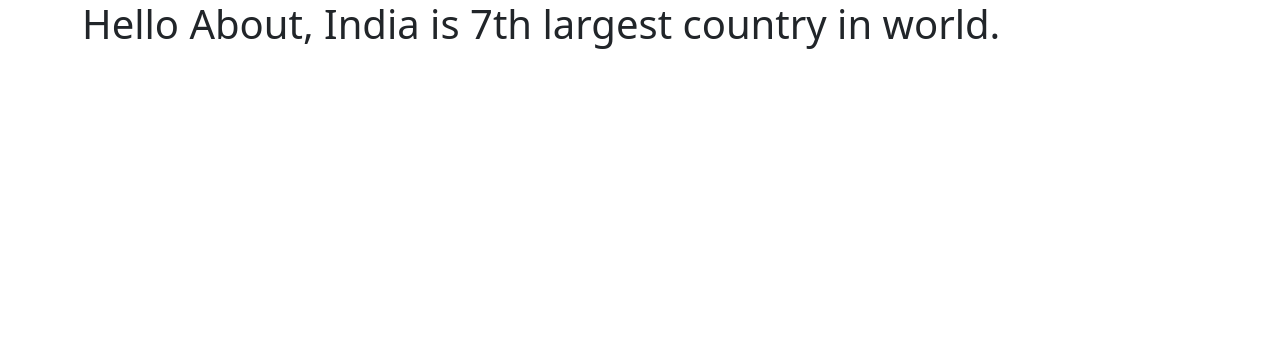
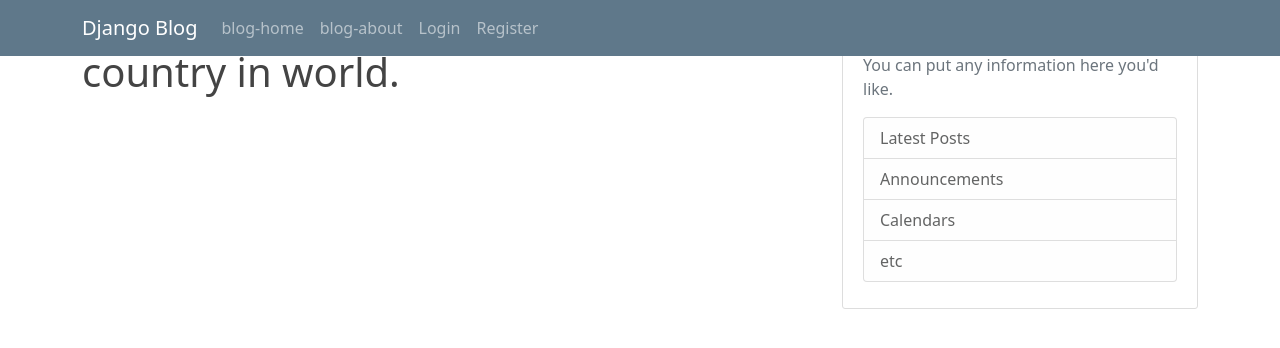
Before and after one commit to kalpenptl41/Django_Project1, a Django app: page /about/ in a window 1280 px wide. Shown: the top 348 px of the page. Run offline with Django 4.2, Linux system fonts and the light colour scheme.

Commit message:
added templates and css files

```diff
--- a/my_project/blog/admin.py
+++ b/my_project/blog/admin.py
@@ -1,3 +1,6 @@
 from django.contrib import admin
+from . models import Post
 
 # Register your models here.
+
+admin.site.register(Post)
--- /dev/null
+++ b/my_project/blog/static/blog/main.css
@@ -0,0 +1,84 @@
+body {
+    background: #fafafa;
+    color: #333333;
+    margin-top: 5rem;
+}
+
+h1, h2, h3, h4, h5, h6 {
+    color: #444444;
+}
+
+ul {
+    margin: 0;
+}
+
+.bg-steel {
+    background-color: #5f788a;
+}
+
+.site-header .navbar-nav .nav-link {
+    color: #cbd5db;
+}
+
+.site-header .navbar-nav .nav-link:hover {
+    color: #ffffff;
+}
+
+.site-header .navbar-nav .nav-link.active {
+    font-weight: 500;
+}
+
+.content-section {
+    background: #ffffff;
+    padding: 10px 20px;
+    border: 1px solid #dddddd;
+    border-radius: 3px;
+    margin-bottom: 20px;
+}
+
+.article-title {
+    color: #444444;
+}
+
+.article-title:hover {
+    color: #428bca;
+    text-decoration: none;
+}
+
+.article-content {
+    white-space: pre-line;
+}
+
+article-img {
+    height: 65px;
+    width: 65px;
+    margin-right: 16px;
+}
+
+.article-metadata {
+    padding-bottom: 1px;
+    margin-bottom: 4px;
+    border-bottom: 1px solid #e3e3e3;
+}
+
+.article-metadata s:hover {
+    color: #333;
+    text-decoration: none;
+}
+
+.article-svg {
+    width: 25px;
+    height: 25px;
+    vertical-align: middle;
+}
+
+.account-img {
+    height: 125px;
+    width: 125px;
+    margin-right: 20px;
+    margin-bottom: 16px;
+}
+
+.account-heading {
+    font-size: 2.5rem;
+}
--- a/my_project/blog/templates/blog/base.html
+++ b/my_project/blog/templates/blog/base.html
@@ -1,8 +1,12 @@
+{% load static %}
+
 <!DOCTYPE html>
 <html>
 	<head>
 		<meta charset="utf-8">
 		<meta name="viewport" content="width=device-width, initial-scale=1">
+
+		<link rel="stylesheet" type="text/css" href="{% static 'blog/main.css' %}">
 
     	<link href="https://cdn.jsdelivr.net/npm/bootstrap@5.1.3/dist/css/bootstrap.min.css" rel="stylesheet" integrity="sha384-1BmE4kWBq78iYhFldvKuhfTAU6auU8tT94WrHftjDbrCEXSU1oBoqyl2QvZ6jIW3" crossorigin="anonymous">
 
@@ -14,9 +18,49 @@
 	</head>
 
 	<body>
-		<div class="container">
-			{% block content %}{% endblock %}
-		</div>
+
+	<header class="site-header">
+	    <nav class="navbar navbar-expand-md navbar-dark bg-steel fixed-top">
+	      <div class="container">
+	        <a class="navbar-brand mr-4" href="/">Django Blog</a>
+	        <button class="navbar-toggler" type="button" data-toggle="collapse" data-target="#navbarToggle" aria-controls="navbarToggle" aria-expanded="false" aria-label="Toggle navigation">
+	        <span class="navbar-toggler-icon"></span>
+	        </button>
+	        <div class="collapse navbar-collapse" id="navbarToggle">
+	          <div class="navbar-nav mr-auto">
+	            <a class="nav-item nav-link" href="/">blog-home</a>
+	            <a class="nav-item nav-link" href="/about">blog-about</a>
+	          </div>
+	          <!-- Navbar Right Side -->
+	          <div class="navbar-nav">
+	            <a class="nav-item nav-link" href="#">Login</a>
+	            <a class="nav-item nav-link" href="#">Register</a>
+	          </div>
+	        </div>
+	      </div>
+	    </nav>
+	</header>
+
+		<main role="main" class="container">
+		  <div class="row">
+		    <div class="col-md-8">
+		      {% block content %}{% endblock %}
+		    </div>
+		    <div class="col-md-4">
+		      <div class="content-section">
+		        <h3>Our Sidebar</h3>
+		        <p class='text-muted'>You can put any information here you'd like.
+		          <ul class="list-group">
+		            <li class="list-group-item list-group-item-light">Latest Posts</li>
+		            <li class="list-group-item list-group-item-light">Announcements</li>
+		            <li class="list-group-item list-group-item-light">Calendars</li>
+		            <li class="list-group-item list-group-item-light">etc</li>
+		          </ul>
+		        </p>
+		      </div>
+		    </div>
+		  </div>
+		</main>
 
     	<script src="https://cdn.jsdelivr.net/npm/bootstrap@5.1.3/dist/js/bootstrap.bundle.min.js" integrity="sha384-ka7Sk0Gln4gmtz2MlQnikT1wXgYsOg+OMhuP+IlRH9sENBO0LRn5q+8nbTov4+1p" crossorigin="anonymous"></script>
    	</body>
--- a/my_project/blog/urls.py
+++ b/my_project/blog/urls.py
@@ -2,6 +2,6 @@ from django.urls import path
 from . import views
 
 urlpatterns = [
-    path('home/', views.home, name='blog-home'),
+    path('', views.home, name='blog-home'),
     path('about/', views.about, name='blog-about'),
 ]
--- a/my_project/blog/views.py
+++ b/my_project/blog/views.py
@@ -1,25 +1,24 @@
 from django.shortcuts import render
+from . models import Post
 
 posts = [
 	{
-		'Name':'KP',
-		'Month':'Jan',
-		'Date':'31',
-		'Year':'2021',
-		'Work':'KP works for Walmart'
+		'author': 'KP',
+		'title': 'Blog 1',
+		'content': 'KP works for Walmart',
+		'date_posted': 'Jan 31, 2022',
 	},
 	{
-		'Name':'JP',
-		'Month':'Jan',
-		'Date':'30',
-		'Year':'2020',
-		'Work':'JP works for Target'
+		'author': 'JP',
+		'title': 'Blog 2',
+		'content': 'JP works for Walmart',
+		'date_posted': 'Jan 30, 2022',
 	},
 ]
 
 def home(request):
 	context = {
-		'posts' : posts
+		'posts' : Post.objects.all()
 	}
 	return render(request, 'blog/home.html', context)
 
```
Also changed, not shown: article.html (added, +10 -0 lines), main.css (added, +84 -0 lines), main.html (added, +19 -0 lines), my_project/blog/models.py (+11 -0 lines), my_project/blog/templates/blog/article.html (added, +10 -0 lines), my_project/blog/templates/blog/home.html (+13 -6 lines), navigation.html (added, +21 -0 lines), my_project/blog/migrations/0001_initial.py (added), my_project/db.sqlite3.
